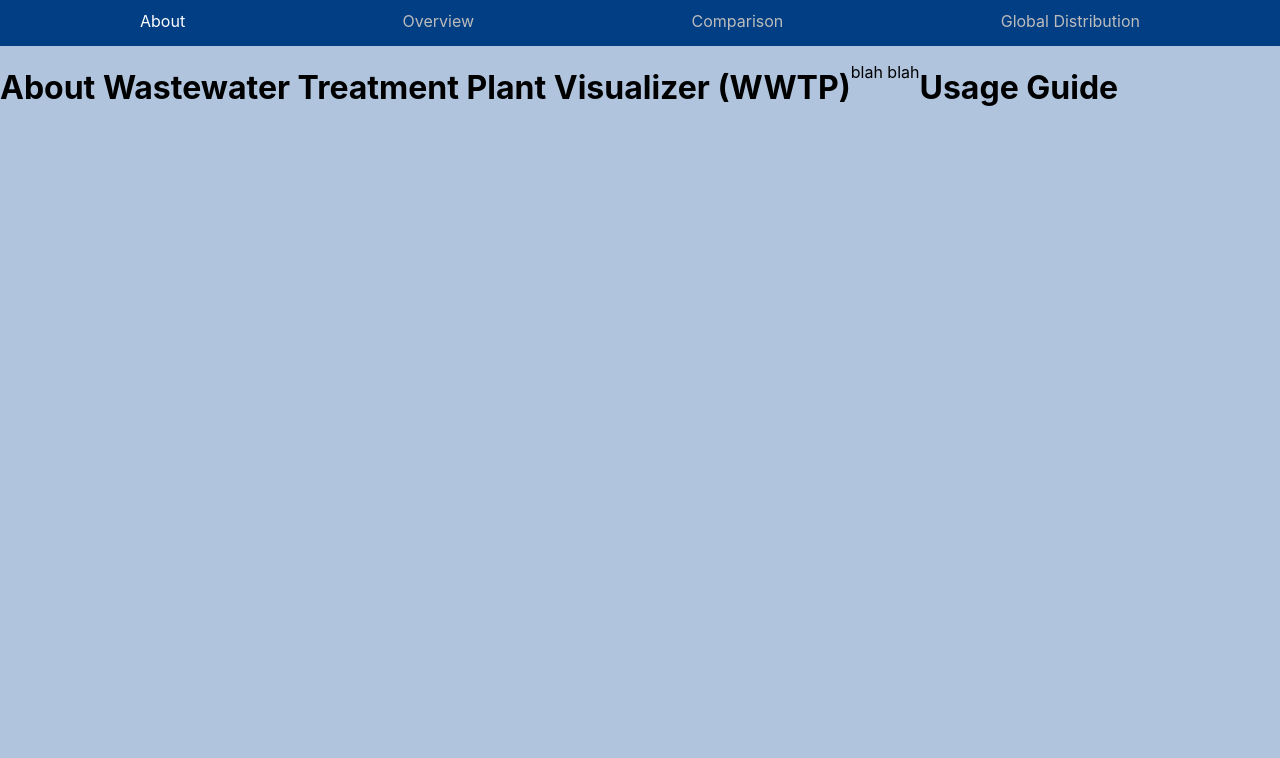
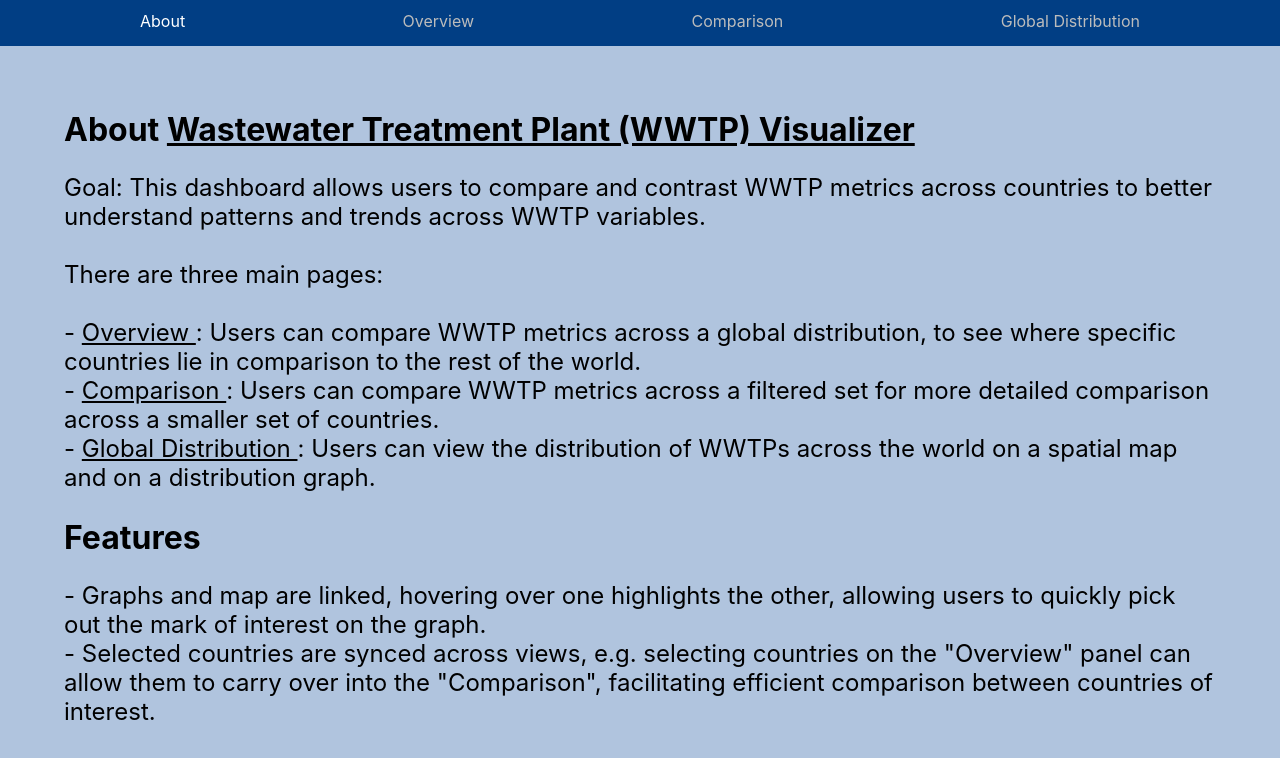
Before and after one commit to mikeyin97/547Project, a React (Create React App) app in the folder my-app/: page /about in a window 1280 px wide. Shown: the top 758 px of the page. Built offline with nearby package versions, Linux system fonts and the light colour scheme.

Commit message:
About page

```diff
--- /dev/null
+++ b/my-app/src/pages/About.css
@@ -0,0 +1,22 @@
+.aboutitle{
+    text-align: left;
+    margin-left: 5%;
+    width: 90%;
+    margin-top: 2%;
+}
+
+.header{
+    margin-top: 5%;
+}
+
+#title{
+    text-decoration: underline;
+}
+
+p{
+    font-size: 1.5em;
+}
+
+h1{
+    font-size: 2em;
+}
--- a/my-app/src/pages/about.js
+++ b/my-app/src/pages/about.js
@@ -1,4 +1,5 @@
 import React, { useRef, useEffect, useState } from 'react';
+import './About.css';
 
 function About({page, setPage}) {
 
@@ -7,19 +8,30 @@ function About({page, setPage}) {
   });
 
   return (
-    <div
-    style={{
-      display: 'flex',
-      justifyContent: 'Left',
-      alignItems: 'Left',
-      height: '10vh'
-    }}
-    >
-      <h1>About Wastewater Treatment Plant Visualizer (WWTP)</h1>
-      <p> blah blah</p>
+    <div>
 
-      <h1>Usage Guide</h1>
+
+      <div class = "aboutitle header">
+        <h1 >About <span id = "title"> Wastewater Treatment Plant (WWTP) Visualizer </span></h1>
+        <p>Goal: This dashboard allows users to compare and contrast WWTP metrics across countries to better understand patterns and trends across WWTP variables. <br></br><br></br>
+        There are three main pages: <br></br><br></br>
+        - <span id = "title">Overview </span>: Users can compare WWTP metrics across a global distribution, to see where specific countries lie in comparison to the rest of the world. <br></br>
+        - <span id = "title">Comparison </span>: Users can compare WWTP metrics across a filtered set for more detailed comparison across a smaller set of countries. <br></br>
+        - <span id = "title">Global Distribution </span>: Users can view the distribution of WWTPs across the world on a spatial map and on a distribution graph.<br></br>
+        </p>
+
+      </div>
+
+      <div class = "aboutitle">
+      <h1>Features</h1>
+      <p>
+      - Graphs and map are linked, hovering over one highlights the other, allowing users to quickly pick out the mark of interest on the graph. <br></br>
+      - Selected countries are synced across views, e.g. selecting countries on the "Overview" panel can allow them to carry over into the "Comparison", facilitating efficient comparison between countries of interest.
+      </p>
+
+      </div>
     </div>
+
   );
 };
 
```
